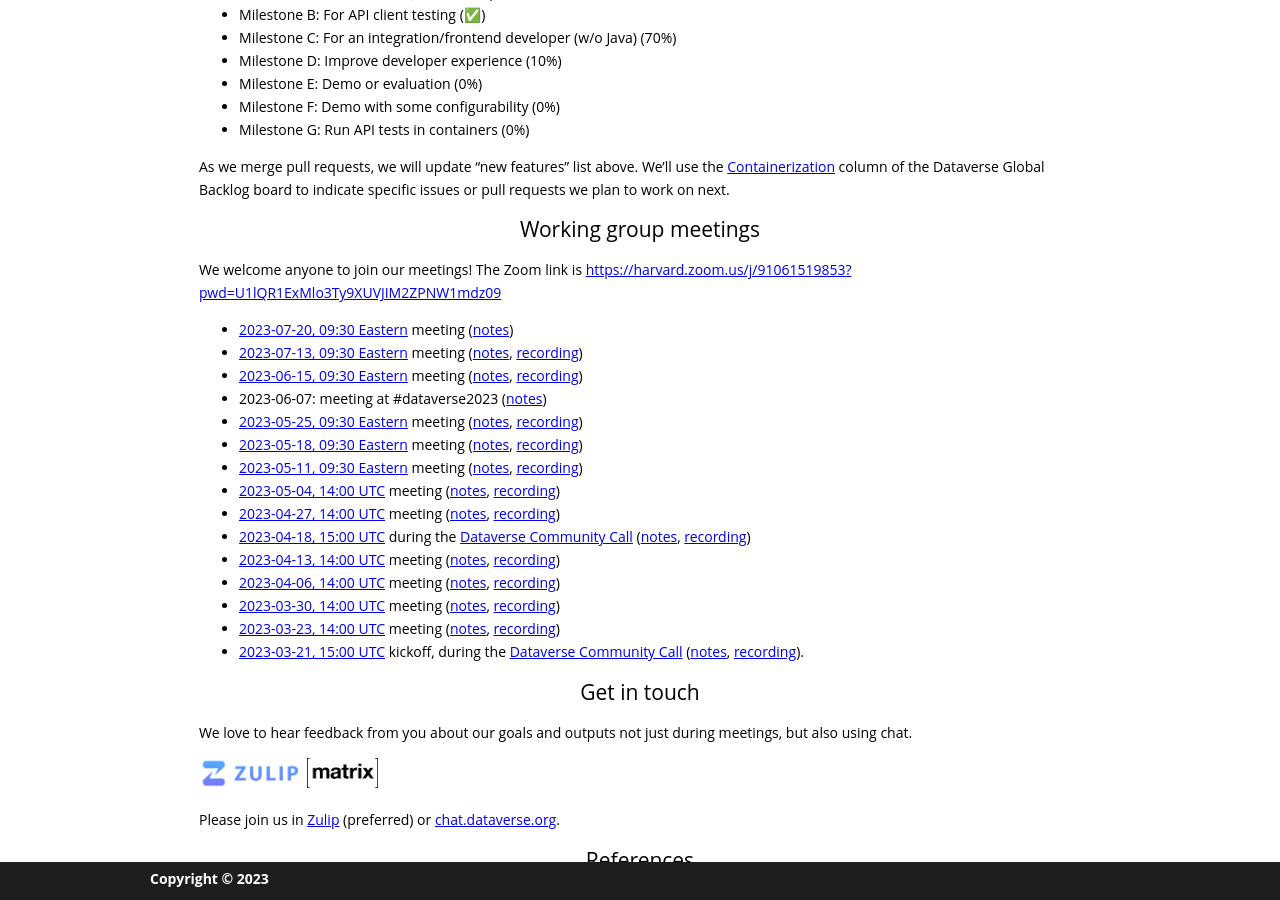
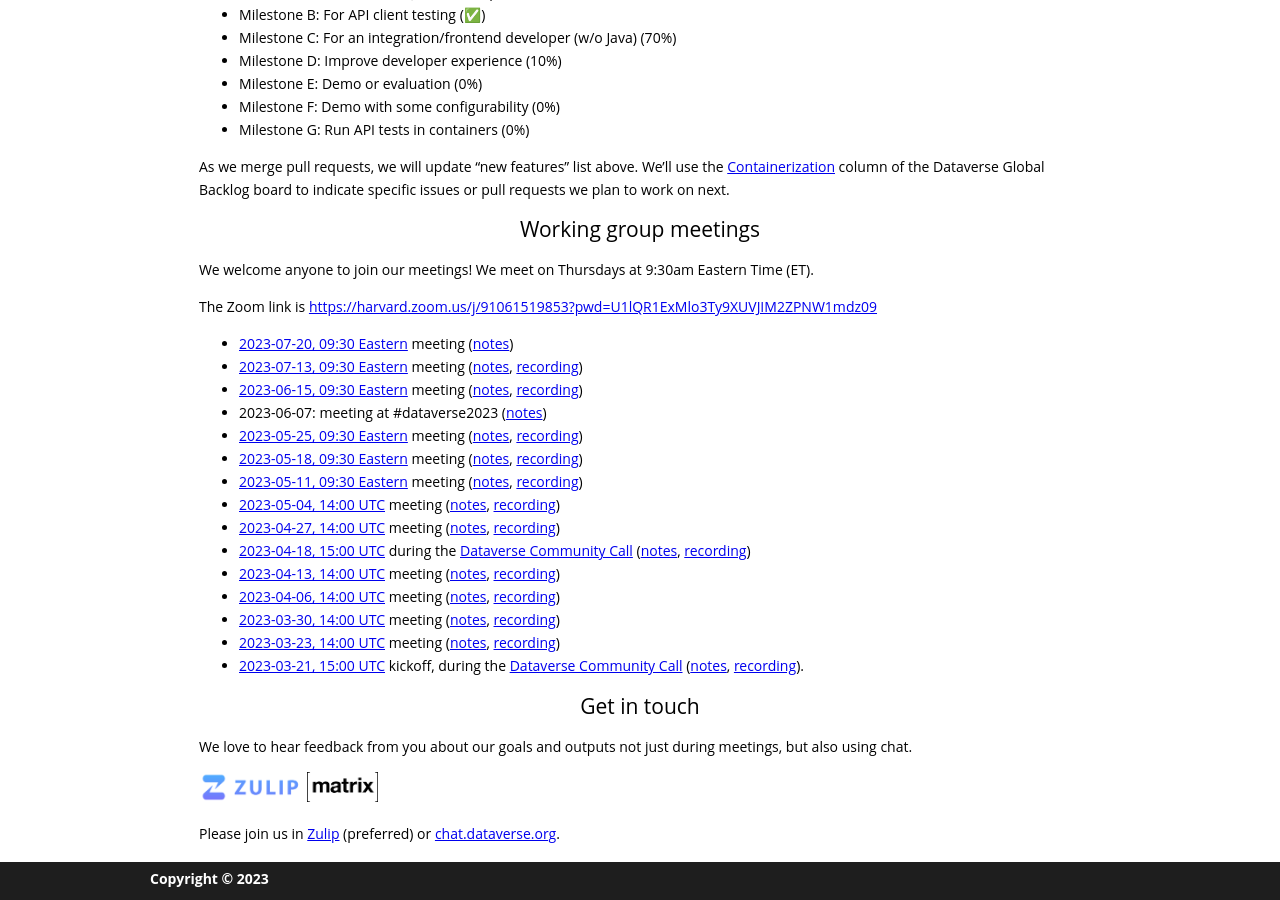
Before and after one commit to gdcc/ct.gdcc.io, a Jekyll site: the page built from index.md, in a window 1280 px wide and 900 px high, scrolled down 1049 px. Built offline with Jekyll 4.4.1, drawn with Linux system fonts in a browser that asks for light colours; our own code applies the rules of GitHub Pages for plain Markdown files.

Commit message:
make it clear when we meet

```diff
--- a/index.md
+++ b/index.md
@@ -38,7 +38,9 @@ As we merge pull requests, we will update "new features" list above. We'll use t
 
 ## Working group meetings
 
-We welcome anyone to join our meetings! The Zoom link is <https://harvard.zoom.us/j/91061519853?pwd=U1lQR1ExMlo3Ty9XUVJIM2ZPNW1mdz09>
+We welcome anyone to join our meetings! We meet on Thursdays at 9:30am Eastern Time (ET).
+
+The Zoom link is <https://harvard.zoom.us/j/91061519853?pwd=U1lQR1ExMlo3Ty9XUVJIM2ZPNW1mdz09>
 
 - [2023-07-20, 09:30 Eastern](https://time.is/compare/0930_20_July_2023_in_Boston) meeting ([notes](https://docs.google.com/document/d/1fGXOKvqJ570XtvCi-6IfUzi3e67s-8XYBz2f8LrtGtM/edit?usp=sharing))
 - [2023-07-13, 09:30 Eastern](https://time.is/compare/0930_13_July_2023_in_Boston) meeting ([notes](https://docs.google.com/document/d/1NNHuu8pVZmDkNf-decFWHYeo94ZcHX6PauurrACOsU8/edit?usp=sharing), [recording](https://harvard.zoom.us/rec/share/CXBDjG3otG8GuQhYXwjApwTmAP-992Kcy2DWm_DhYN97sQVyrkntsNnLUuUgFsdP.kw0bKkHS1x6jR56i))
```
